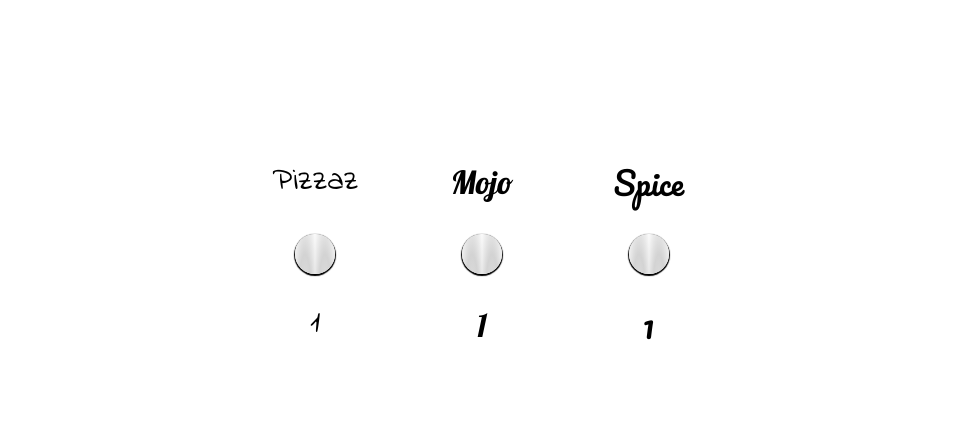
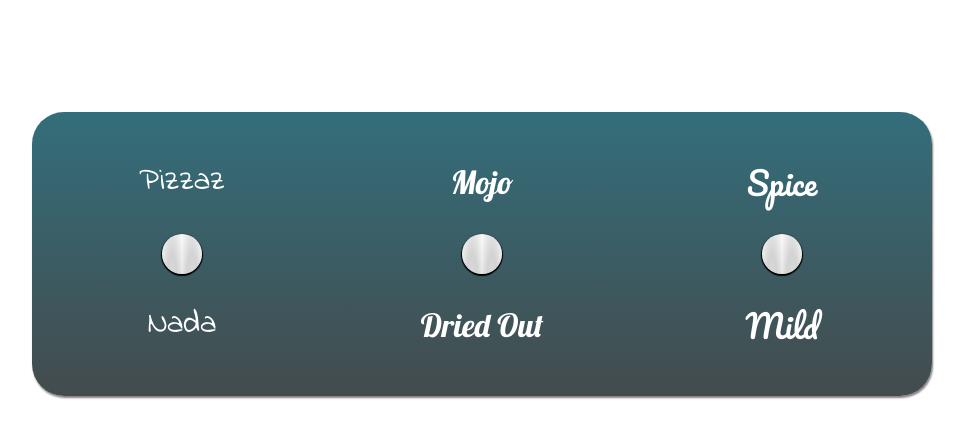
Before and after one commit to gfed53/ui-settings, a website: page index.html in a window 1280 px wide. Shown: the whole page, without its empty margins (158-1123 px from the left). Drawn offline with nearby package versions, Linux system fonts and the light colour scheme.

Commit message:
Updated layout, content, colors, clearTimeouts

```diff
--- a/index.html
+++ b/index.html
@@ -13,17 +13,17 @@
 			<div class="knob-container knob-container-1">
 				<p class="knob-header">Pizzaz</p>
 				<div class="knob"></div>
-				<p class="setting"><span>1</span></p>
+				<p class="setting"><span>Nada</span></p>
 			</div>
 			<div class="knob-container knob-container-2">
 				<p class="knob-header">Mojo</p>
 				<div class="knob"></div>
-				<p class="setting"><span>1</span></p>
+				<p class="setting"><span>Dried Out</span></p>
 			</div>
 			<div class="knob-container knob-container-3">
 				<p class="knob-header">Spice</p>
 				<div class="knob"></div>
-				<p class="setting"><span>1</span></p>
+				<p class="setting"><span>Mild</span></p>
 			</div>
 		</div>
 	</section>
--- a/js/script.js
+++ b/js/script.js
@@ -4,19 +4,19 @@ $(function(){
 
 	let pizzaz = {
 		class: '.knob-container-1',
-		choices: ['2', '3', '4', '5'],
+		choices: ['Sump\'n', 'Semi-Worthy', 'Flashy', 'Bob Saget!'],
 		int: null,
 		count: 0
 	};
 	let mojo = {
 		class: '.knob-container-2',
-		choices: ['2', '3', '4', '5'],
+		choices: ['10%', '50%', '99%', 'Ya Baabayyyyy ;)'],
 		int: null,
 		count: 0
 	};
 	let spice = {
 		class: '.knob-container-3',
-		choices: ['2', '3', '4', '5'],
+		choices: ['Tangy', 'Hot', 'Red Hot', 'Guy Fierri :O',':O :O',':O :O :O',':O :O :O :O',':O :O :O :O :O'],
 		int: null,
 		count: 0
 	};
@@ -58,21 +58,14 @@ $(function(){
 
 					setTimeout(() =>{
 						$element
-						// .addClass('hidden')
 						.removeClass('leave')
 						.addClass('enter');
 					}, 200);
 
 					setTimeout(() =>{
 						$element
-						// .removeClass('hidden')
 						.removeClass('enter');
 					}, 300);
-
-
-
-					// .delay(50)
-					// .slideDown();
 				}
 
 			}, 1000);
@@ -88,9 +81,9 @@ $(function(){
 		$(knob.class).mousedown('.knob', function(e){
 			setAcceleratingTimeout(function(){ animateKnob(knob); }, 2000, knob.choices.length);
 		}).mouseup(function(e){
-
+			clearTimeout(currentTimeout);
 		}).mouseleave(function(e){
-			//do nothing
+			clearTimeout(currentTimeout);
 		});
 	}
 
@@ -181,13 +174,13 @@ $(function(){
 	            if (--tick >= 0) {
 	            	//we can either use x/++counter, instead of just counter
 	            	//or better, can also invert tick and counter
-	                window.setTimeout(internalCallback, (--counter/5) * factor);
+	                currentTimeout = window.setTimeout(internalCallback, (--counter/5) * factor);
 	                callback();
 	            }
 	        };
 	    }(times, times);
 
-	    window.setTimeout(internalCallback, factor);
+	   currentTimeout = window.setTimeout(internalCallback, factor);
 	}
 
 	// console.log() requires firebug
--- a/sass/components/components.sass
+++ b/sass/components/components.sass
@@ -1,5 +1,5 @@
 .knob-container
-	width: 100px
+	width: 300px
 	text-align: center
 	// margin: 0 1em
 
--- a/sass/layout/layout.sass
+++ b/sass/layout/layout.sass
@@ -14,7 +14,10 @@
 .settings-container
 	display: flex
 	flex-flow: row wrap
-	width: 500px
+	width: 900px
 	margin: 0 auto
+	border-radius: 2em
+	box-shadow: 1px 2px 2px grey
 	padding: 2em 0
 	justify-content: space-around
+	background: linear-gradient(#336E7B, #464646 115%)
--- a/sass/typography/typography.sass
+++ b/sass/typography/typography.sass
@@ -2,6 +2,7 @@
 	p
 		line-height: 2.4em
 		font-size: 2em
+		color: #fff
 
 .knob-container-1
 	p
```
Also changed, not shown: css/styles.css.
